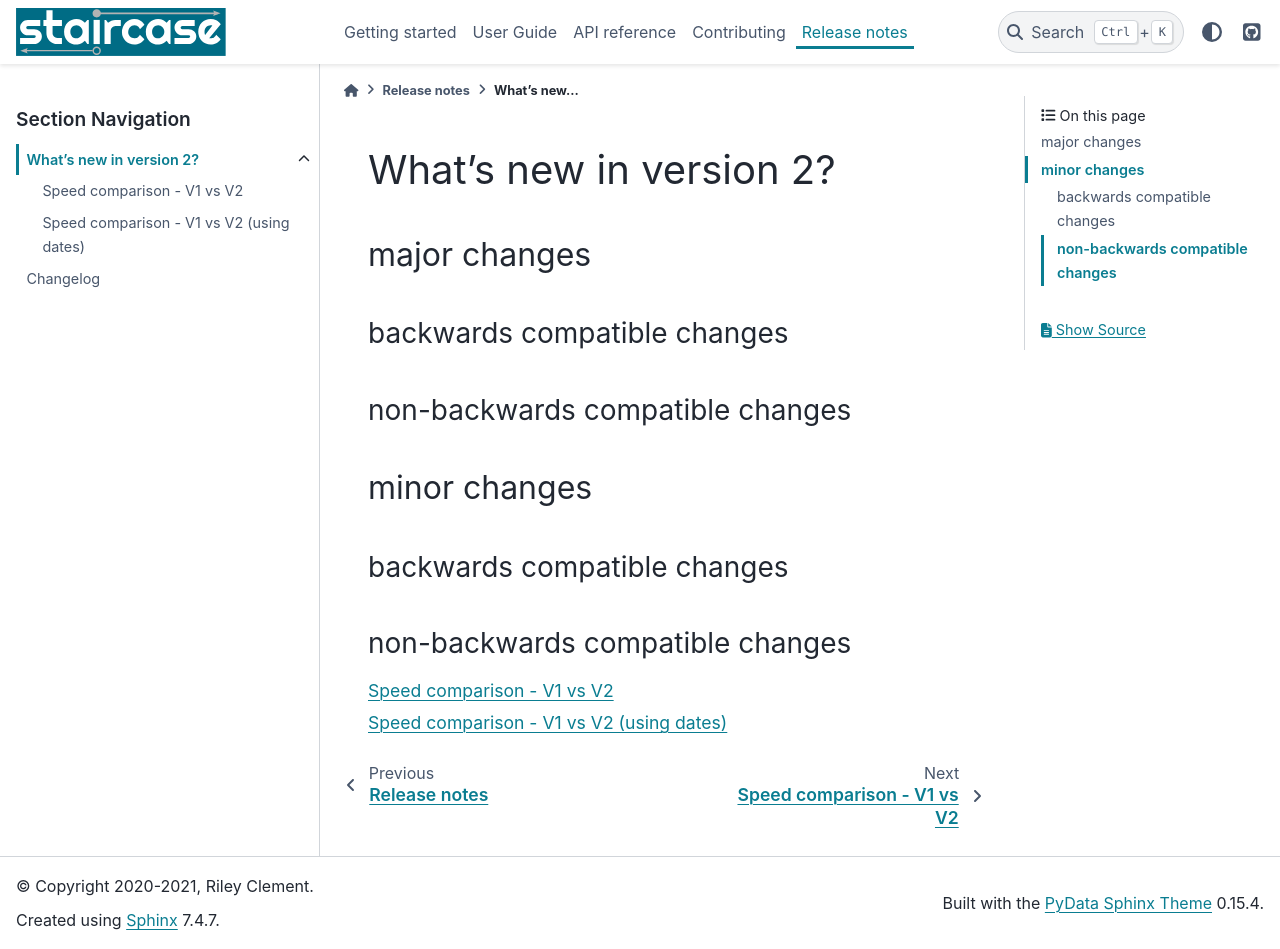
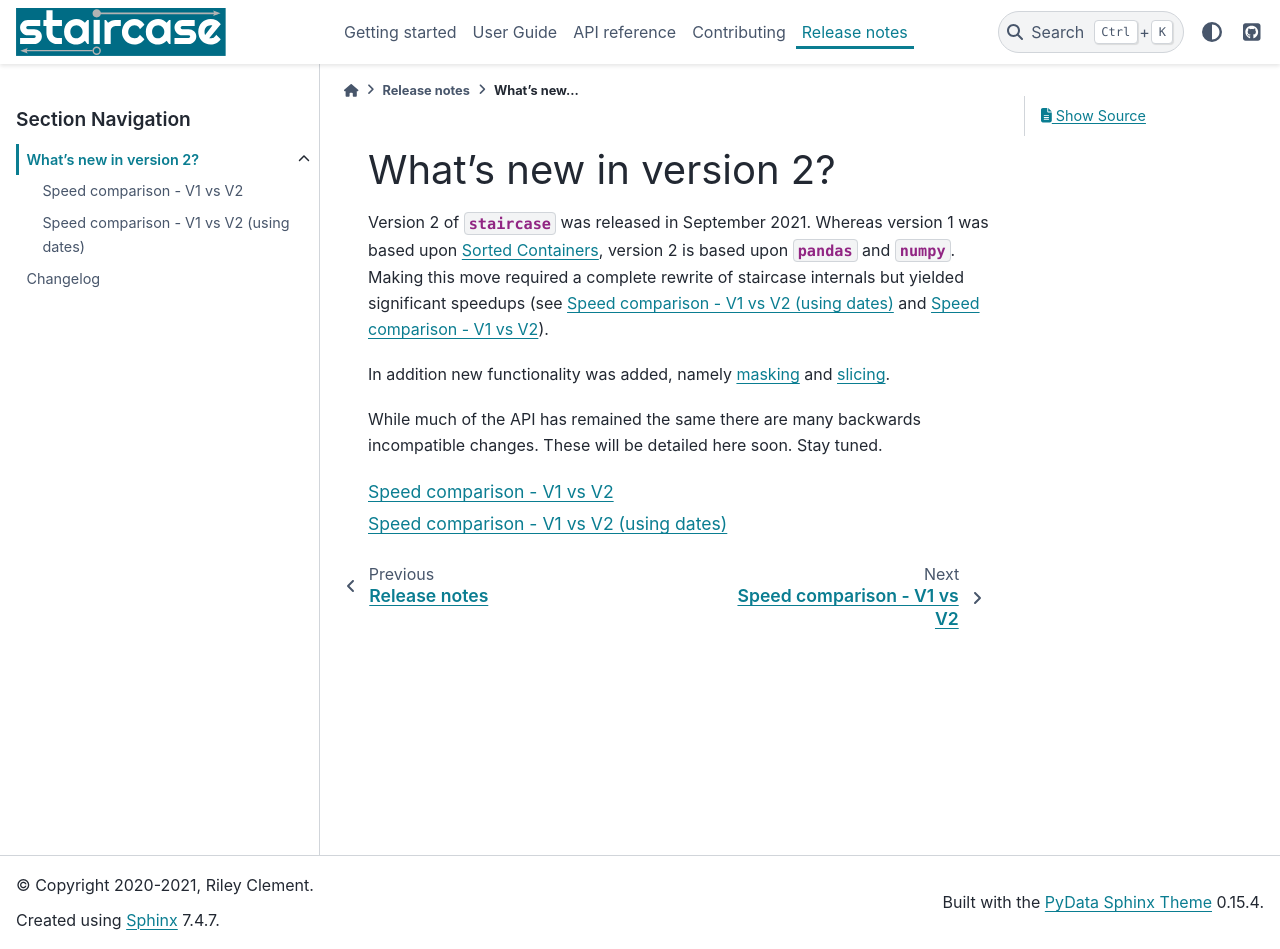
Before and after one commit to staircase-dev/staircase, a Sphinx documentation site: the page built from docs/release_notes/versiontwo.rst, in a window 1280 px wide and 949 px high. Built offline with Sphinx 7.4.7 and the PyData theme 0.15.4, drawn with Linux system fonts in a browser that asks for light colours; pages that are not in the unit, such as notebooks, are missing from menus.

Commit message:
DOC UPDATE

```diff
--- a/docs/index.rst
+++ b/docs/index.rst
@@ -17,7 +17,7 @@
 
 .. rst-class:: center
 
-An open source package for performing data analysis with (mathematical) step functions.  Strongly aligned to :ref:`pandas`.
+An open source package for performing data analysis with (mathematical) step functions.  Strongly aligned to :mod:`pandas`.
 
 .. warning::
 
--- a/docs/release_notes/versiontwo.rst
+++ b/docs/release_notes/versiontwo.rst
@@ -4,28 +4,11 @@
 What's new in version 2?
 ========================
 
+Version 2 of :mod:`staircase` was released in September 2021.  Whereas version 1 was based upon `Sorted Containers <http://www.grantjenks.com/docs/sortedcontainers/>`_, version 2 is based upon :mod:`pandas` and :mod:`numpy`.  Making this move required a complete rewrite of staircase internals but yielded significant speedups (see :doc:`./v1_v2_dates` and :doc:`./v1_v2_floats`).
 
+In addition new functionality was added, namely :ref:`masking <user_guide.masking>` and :ref:`slicing <user_guide.slicing>`.
 
-
-major changes
-##############
-
-backwards compatible changes
-*****************************
-
-non-backwards compatible changes
-*********************************
-
-
-minor changes
-##############
-
-
-backwards compatible changes
-*****************************
-
-non-backwards compatible changes
-*********************************
+While much of the API has remained the same there are many backwards incompatible changes.  These will be detailed here soon.  Stay tuned.
 
 
 .. toctree::
```
Also changed, not shown: docs/user_guide/arraymethods.rst (added, +7 -0 lines).
